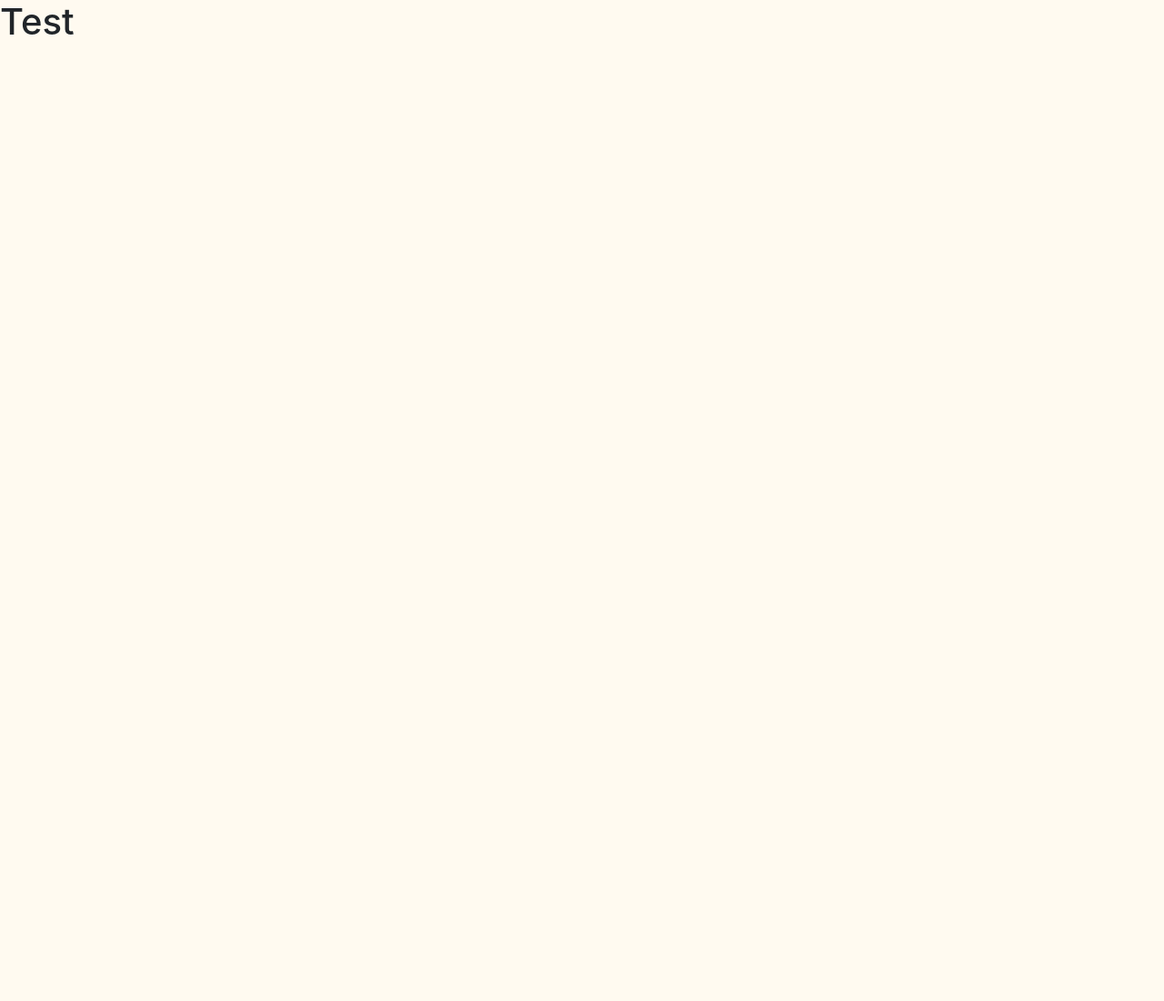
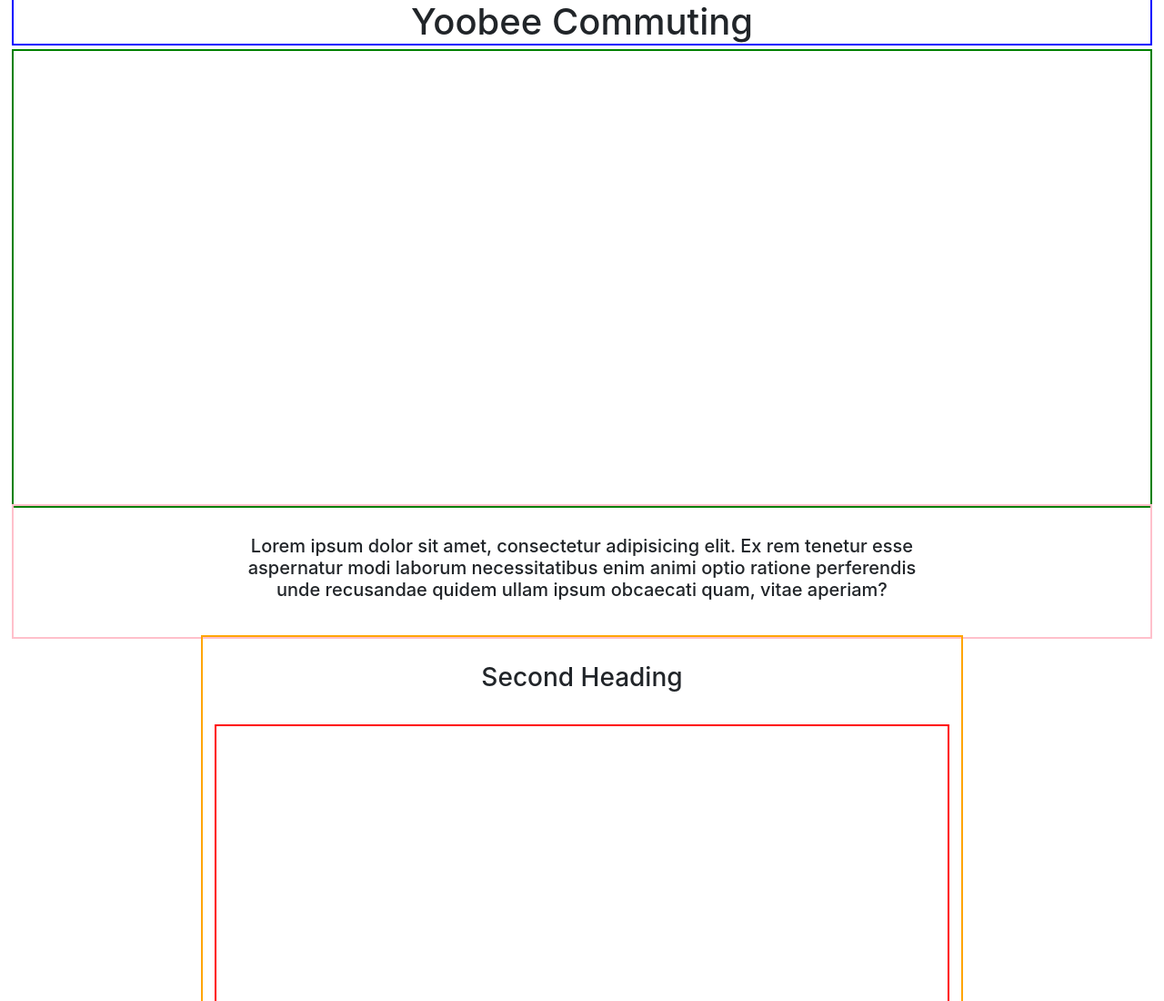
Before and after one commit to sebknight/data-viz-formative-a, a website: page index.html in a window 1280 px wide. Shown: the top 1100 px of the page at 91% size. Before the commit the page ends 800 px from the top, so only its background shows below. Drawn offline with nearby package versions, Linux system fonts and the light colour scheme.

Commit message:
HTML Skeleton

```diff
--- a/css/style.scss
+++ b/css/style.scss
@@ -1,4 +1,37 @@
 $primary-color: floralwhite;
 body {
-    background: $primary-color;
+    // background: $primary-color;
 }
+.container-fluid{
+    // background-color: yellow;
+}
+
+.header{
+    outline: 2px solid blue;
+    text-align: center;
+}
+
+.map{
+    outline: 2px solid green;
+    height: 500px;
+}
+
+.description{
+    outline: 2px solid pink;
+    padding: 2em;
+    text-align: center;
+}
+
+.main{
+    outline: 2px solid orange;
+}
+.main h3{
+    padding: 1em;
+    text-align: center;
+}
+
+.visOne , .visTwo, .visThree{
+    outline: 2px solid red;
+    height: 400px;
+    margin-bottom: 2em;
+}
--- a/index.html
+++ b/index.html
@@ -9,7 +9,21 @@
     <link rel="stylesheet" href="css/style.css">
 </head>
 <body>
-    <h1>Test</h1>
+    <div class="container-fluid">
+        <div class="col-md-12 header">
+            <h1>Yoobee Commuting</h1>
+        </div>
+        <div class="col-md-12 map"></div>
+        <div class="col-md-12 description">
+            <h5 class="col-md-8 offset-md-2">Lorem ipsum dolor sit amet, consectetur adipisicing elit. Ex rem tenetur esse aspernatur modi laborum necessitatibus enim animi optio ratione perferendis unde recusandae quidem ullam ipsum obcaecati quam, vitae aperiam?</h5>
+        </div>
+        <div class="col-md-8 offset-md-2 main">
+            <h3>Second Heading</h3>
+            <div class="col-md-12 visOne"></div>
+            <div class="col-md-12 visTwo"></div>
+            <div class="col-md-12 visThree"></div>
+        </div>
+    </div>
     <script src="node_modules/jquery/dist/jquery.min.js"></script>
     <script src="node_modules/popper.js/dist/umd/popper.min.js"></script>
     <script src="node_modules/bootstrap/dist/js/bootstrap.min.js"></script>
```
Also changed, not shown: css/style.css, css/style.min.css, 1 other file.
